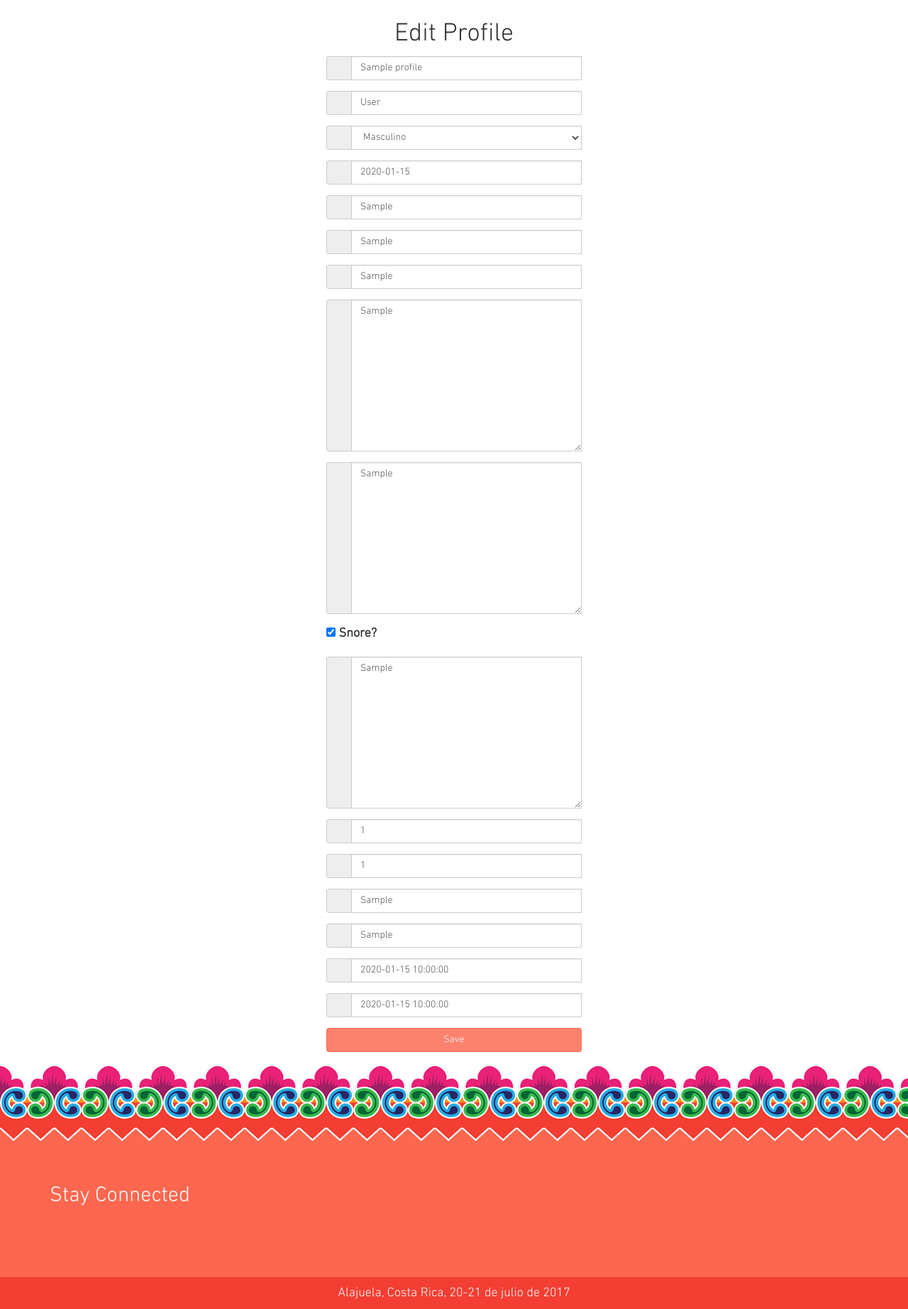
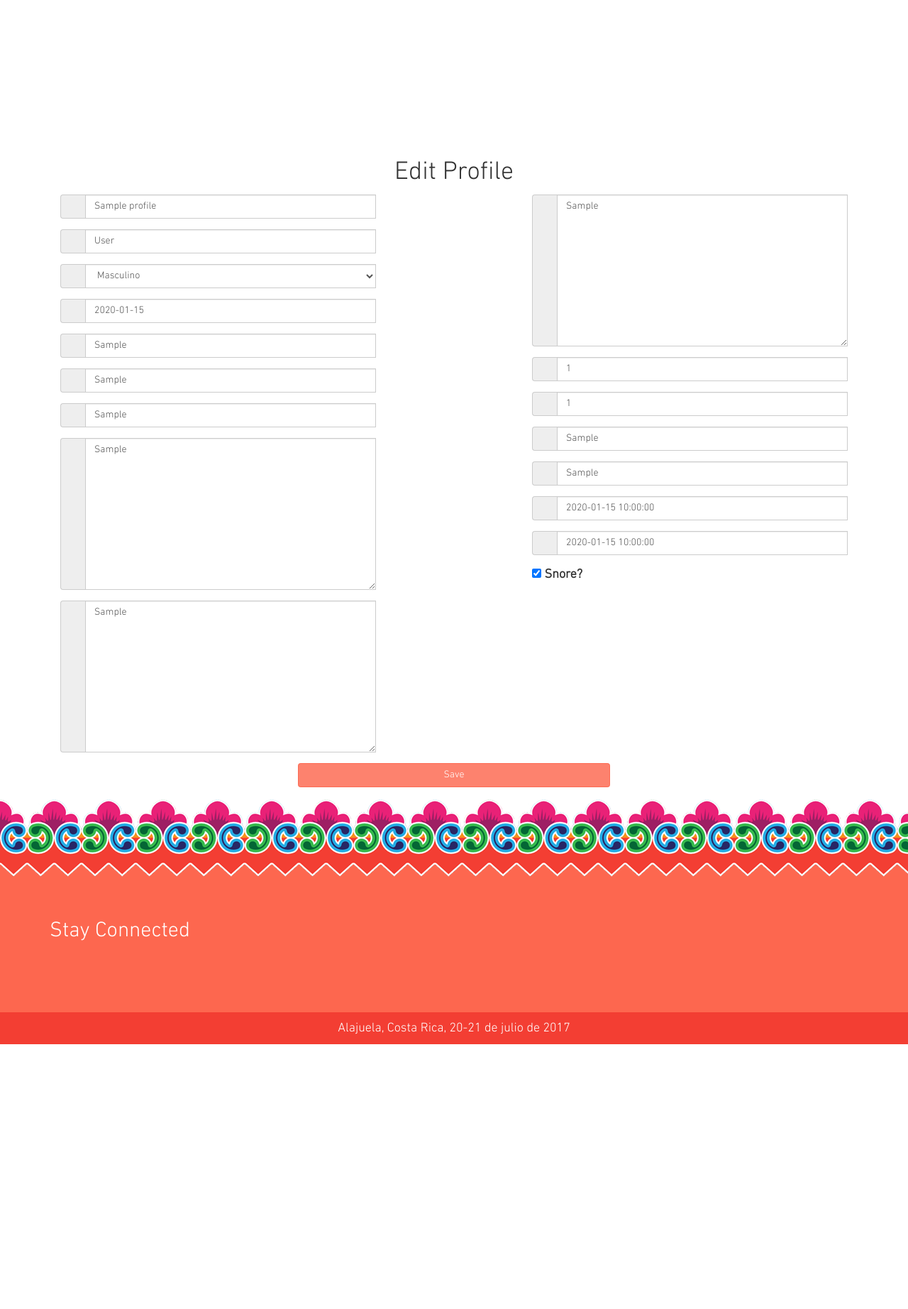
Before and after one commit to solvo/ECSL, a Django app: a page that uses templates/usuarios/my_edit_profile.html in a window 1280 px wide. Shown: the part 61-1905 px from the top of the page at 71% size. After the commit the page ends 1532 px from the top, so only its background shows below. Run offline with Django 3.2, Linux system fonts and the light colour scheme; a user stored in the database is signed in; tables that the repository leaves empty hold one stand-in row (values such as "Sample post"); style sheets or scripts are compiled from the project's sources; parts of the project's set-up code (start-up, migrations or seed data) failed here and were passed over; some libraries are stand-ins or nearby versions; some web fonts are replaced.

Commit message:
[ADD] new columns edit profile

```diff
--- a/system/static/scss/_body.scss
+++ b/system/static/scss/_body.scss
@@ -43,6 +43,9 @@
     button {
       width: 100%;
     }
+  }
+  .btn-edit-profile {
+    padding: 0px 35rem;
   }
 }
 
--- a/templates/usuarios/my_edit_profile.html
+++ b/templates/usuarios/my_edit_profile.html
@@ -3,12 +3,13 @@
 {% load bootstrap3 %}
 {% block content %}
     <div class="row">
-        <div class="col-sm-4 col-sm-offset-4">
+        <div class="col-sm-12">
             <div class="registry-page">
                 <div class="registry-content">
                     <h1 class="text-center">{% trans "Edit Profile" %}</h1>
                     <form class="registry-form" method="post">
                         {% csrf_token %}
+                        <div class="col-sm-5">
                             <div class="form-group">
                                <div class="input-group">
                                  <span class="input-group-addon"><i class="fa fa-user"></i></span>
@@ -63,11 +64,8 @@
                                  {% bootstrap_field form.health_consideration show_label=False show_help=False %}
                                </div>
                             </div>
-                        <div class="form-group">
-                           <div class="input-group">
-                             {% bootstrap_field form.snore show_label=False show_help=False %}
                         </div>
-                        </div>
+                        <div class="col-sm-5 col-sm-offset-2">
                             <div class="form-group">
                                <div class="input-group">
                                  <span class="input-group-addon"><i class="fa fa-send"></i></span>
@@ -110,7 +108,15 @@
                                  {% bootstrap_field form.out_country_date show_label=False show_help=False %}
                                </div>
                             </div>
+                            <div class="form-group">
+                               <div class="input-group">
+                                 {% bootstrap_field form.snore show_label=False show_help=False %}
+                               </div>
+                            </div>
+                            </div>
+                        <div class="btn-edit-profile">
                             <button type="submit" class="btn btn-primary">{% trans "Save" %}</button>
+                        </div>
                     </form>
                 </div>
             </div>
```
Lines whose indentation alone changed are shown as unchanged.
